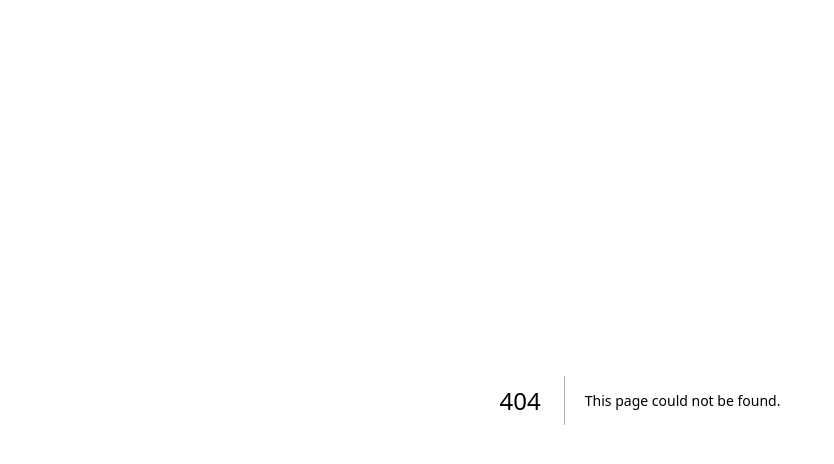
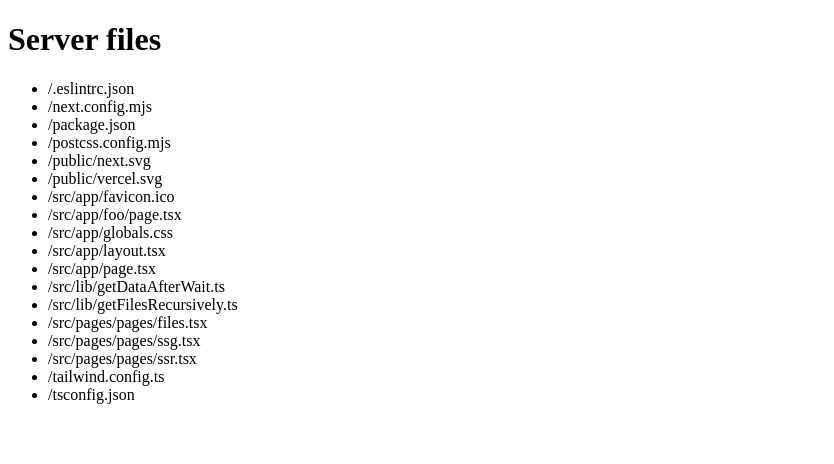
Before and after one commit to saadataz/create-next-app-14, a Next.js app: page /pages/files in a window 1280 px wide. Before the commit this address had no page. Shown: the top 464 px of the page, without its empty margins (0-834 px from the left). Built offline with nearby package versions, Linux system fonts and the light colour scheme.

Commit message:
feat: added files list

```diff
--- /dev/null
+++ b/src/lib/getFilesRecursively.ts
@@ -0,0 +1,19 @@
+import * as fs from "fs";
+import * as path from "path";
+
+// Function to list all files in a directory recursively in a synchronous fashion
+export const getFilesRecursively = (directoryPath: string): string[] => {
+  let filesInDirectory = fs.readdirSync(directoryPath);
+  let files: string[] = [];
+
+  for (const file of filesInDirectory) {
+    const absolutePath = path.join(directoryPath, file);
+    if (fs.statSync(absolutePath).isDirectory()) {
+      files = [...files, ...getFilesRecursively(absolutePath)];
+    } else {
+      files.push(absolutePath);
+    }
+  }
+
+  return files;
+};
--- /dev/null
+++ b/src/pages/pages/files.tsx
@@ -0,0 +1,24 @@
+import { getDataAfterWait } from "@/lib/getDataAfterWait";
+import { getFilesRecursively } from "@/lib/getFilesRecursively";
+import type { InferGetServerSidePropsType } from "next";
+import path from "path";
+
+export const getServerSideProps = async () => {
+  const files = getFilesRecursively(path.join(__dirname, "../../../.."));
+  return { props: { files } };
+};
+
+export default function Page({
+  files,
+}: InferGetServerSidePropsType<typeof getServerSideProps>) {
+  return (
+    <main>
+      <h1>Server files</h1>
+      <ul>
+        {files.map((f, i) => (
+          <li key={i}>{f}</li>
+        ))}
+      </ul>
+    </main>
+  );
+}
```
